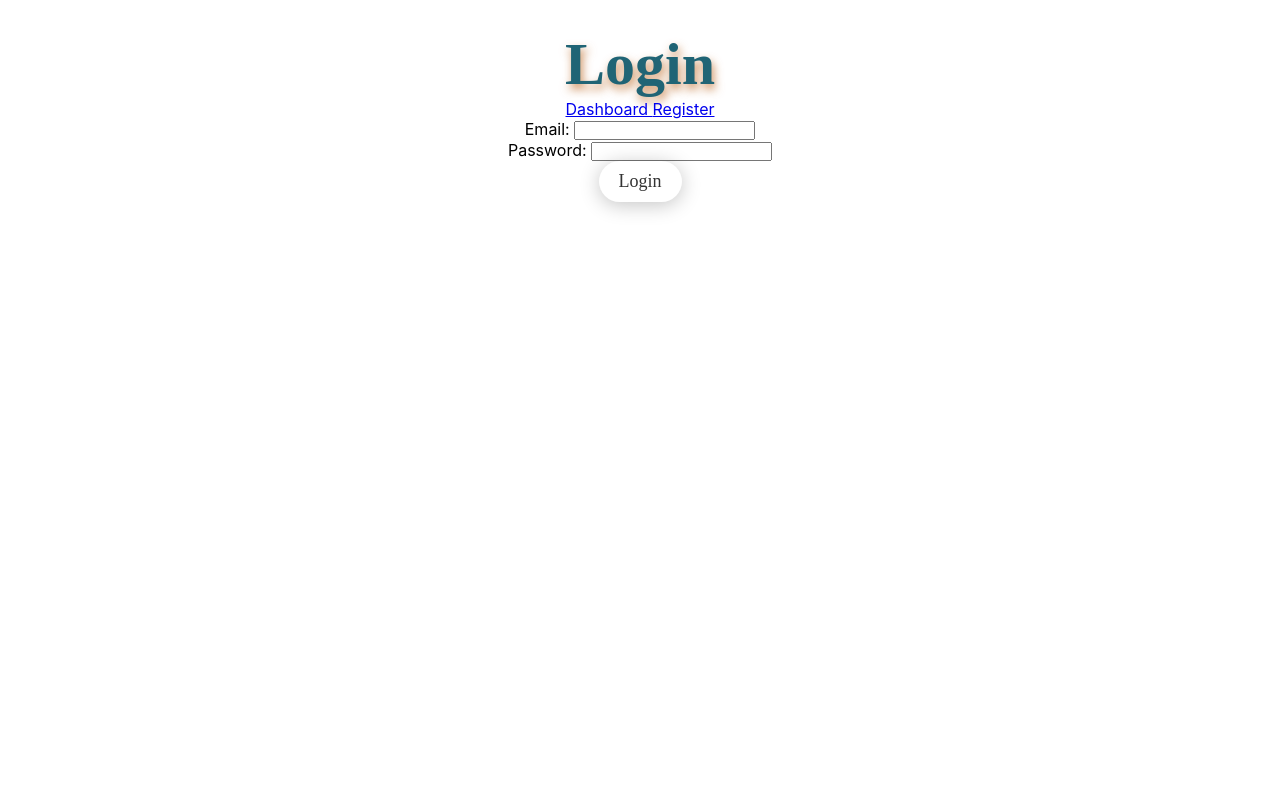
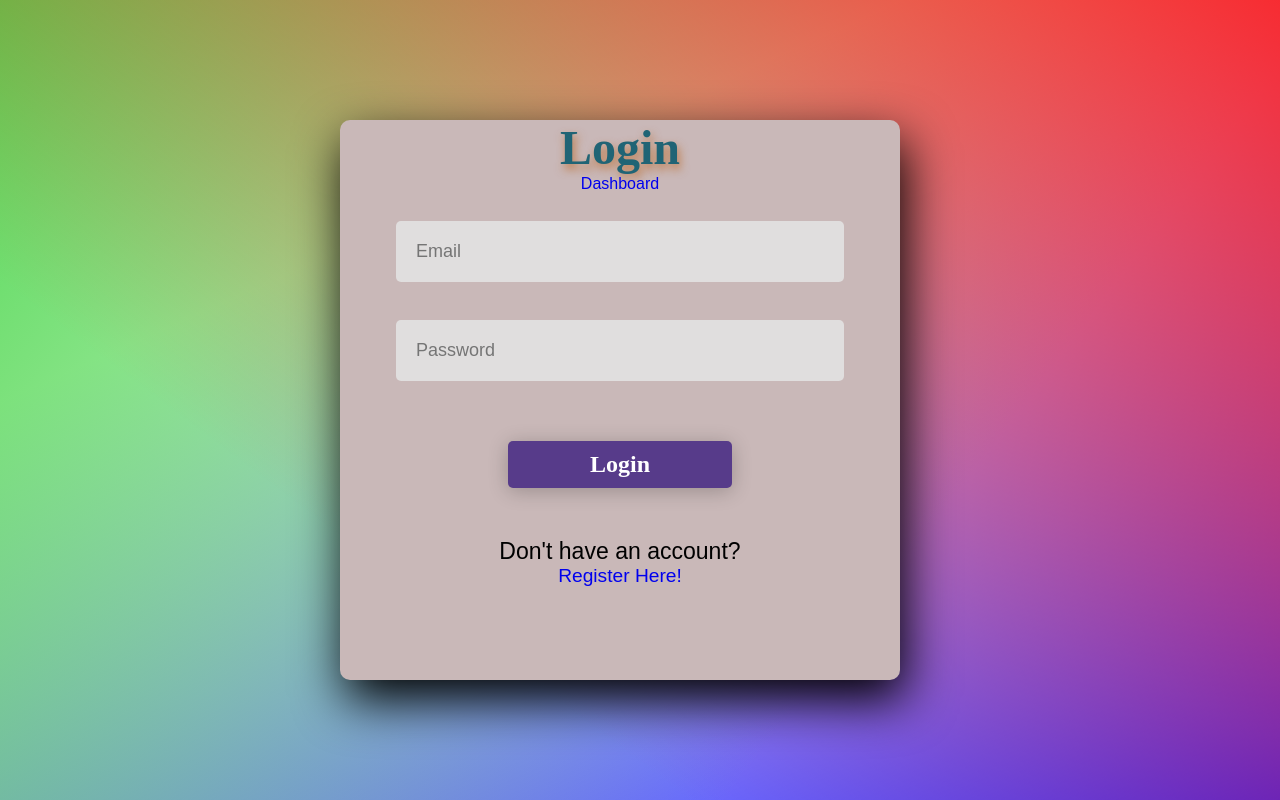
Before and after one commit to JPWallow/MERN_Group_Project, a React (Create React App) app in the folder Travel_Project/client/: page / in a window 1280 px wide. Built offline with nearby package versions, Linux system fonts and the light colour scheme.

Commit message:
Updated css for login and register.

```diff
--- a/Travel_Project/client/src/components/AddDestination.js
+++ b/Travel_Project/client/src/components/AddDestination.js
@@ -85,7 +85,7 @@ const AddDestination = (props) => {
               </li>
             </ul>
           </div>
-          <h1>Add Your Destination</h1>
+          <h4>Add Your Destination</h4>
         </div>
 
         <div className={styles.body}>
--- a/Travel_Project/client/src/components/AddDestination.module.css
+++ b/Travel_Project/client/src/components/AddDestination.module.css
@@ -1,11 +1,7 @@
 .header ul {
   width: 100%;
   height: 100%;
-  padding: 50px;
-  color: #fff;
   text-shadow: 1px 1px 1px #333;
-  margin: 0;
-  padding: 0;
   text-decoration-style: none;
   display: flex;
   justify-content: end;
@@ -13,7 +9,7 @@
 }
 
 .header ul li {
-  line-height: 40px;
+  line-height: 60px;
   display: inline-block;
 }
 
@@ -31,7 +27,6 @@
   min-width: 100%;
   min-height: 100%;
   width: auto;
-
 }
 .container {
   text-align: left;
@@ -51,7 +46,7 @@
 .header {
   width: 100%;
   height: 100%;
-  padding-top: 40px;
+  padding-top: 15px;
 }
 
 .body {
@@ -60,15 +55,13 @@
   font-family: serif;
 }
 
-h2 {
+h4 {
   font-family: "Dancing Script", cursive;
-  font-size: 60px;
+  font-size: 3em;
   text-align: center;
   color: #206475;
   text-shadow: 2px 5px 10px rgba(228, 225, 36, 0.7);
 }
-
-
 
 button {
   border: none;
@@ -83,7 +76,6 @@ button {
   font-size: large;
 }
 
-
 button:hover {
   background-image: linear-gradient(135deg, #c17aec69 20%, #e686526b 70%);
 }
@@ -96,28 +88,23 @@ button:hover {
   box-shadow: 1px 1px 25px rgba(0, 0, 0, 0.35);
   border-radius: 10px;
   border: 6px solid #305a72;
-
   height: 100%;
 }
 
-.form ul {
-  padding: 0;
-  margin: 0;
-  list-style: none;
-}
+
 
 .form ul li {
   display: block;
   min-height: 10px;
   font-family: serif;
-  padding: 5px;
+  padding: 2px;
   font-size: large;
   font-weight: bold;
   color: rgb(71, 20, 71);
 }
 
 .form ul li .input {
-  box-sizing: border-box;
+
   padding: 5px;
   outline: none;
   border: 1px solid #b0cfe0;
@@ -128,26 +115,25 @@ button:hover {
 }
 
 .inputTextarea {
-  box-sizing: border-box;
+
   padding: 5px;
   outline: none;
   border: 1px solid #b0cfe0;
   width: 100%;
   height: 150px;
   background: #f0e9e9;
-}
-
-.form ul li .input:focus {
-  box-shadow: 0 0 5px #b0cfe0;
-  border: 1px solid #b0cfe0;
+  border-radius: 5px;
 }
 
 .select {
-  padding: 5px;
+  margin-top: 10px;
+  padding: 7px;
   outline: none;
   width: 100%;
   box-shadow: 0 0 5px #b0cfe0;
   border: 1px solid #b0cfe0;
+  background: #f0e9e9;
+  border-radius: 5px;
 }
 
 .validation {
--- a/Travel_Project/client/src/components/Dashboard.module.css
+++ b/Travel_Project/client/src/components/Dashboard.module.css
@@ -1,17 +1,11 @@
 .header ul {
   width: 100%;
-  padding: 50px;
-  color: #fff;
+  height: 100%;
   text-shadow: 1px 1px 1px #333;
-  margin: 0;
-  padding: 0;
   text-decoration-style: none;
   display: flex;
   justify-content: end;
   min-width: 120px;
-  position: fixed;
-  overflow: hidden;
-  top: 0;
 }
 
 .header ul li:hover {
@@ -21,7 +15,6 @@
 
 .header ul li {
   line-height: 60px;
-  text-align: center;
   display: inline-block;
 }
 
@@ -34,7 +27,6 @@
   text-decoration: none;
 }
 
-
 .nav {
   background: url("../images/Victoria-Falls\ \(\ Zambia\).jpg");
   background-size: cover;
@@ -42,24 +34,19 @@
   overflow: hidden;
   height: auto;
   width: 100%;
-
 }
 
 .header {
   width: 100%;
   height: 100%;
   padding: 0 0 25px 0;
-
 }
 
-
-
 h1 {
-  padding-top: 30px;
   font-family: "Dancing Script", cursive;
-  font-size: 60px;
+  font-size: 3em;
   text-align: center;
-  color: #0b275c;
+  color: #206475;
   text-shadow: 2px 5px 10px rgba(203, 206, 45, 0.7);
 }
 
@@ -68,8 +55,6 @@
   color: rgb(190, 5, 5);
   font-weight: bold;
 }
-
-
 
 .table {
   background: linear-gradient(165deg, #4a424b69 20%, #8ee9446b 70%);
@@ -87,7 +72,7 @@
 
 .Link {
   text-decoration: none;
-  padding: 0 20px;
+  padding: 30px 30px 30px 0px;
   color: rgb(117, 71, 3);
   font-weight: bold;
 }
@@ -111,13 +96,15 @@
 
 .table thead th {
   color: rgb(3, 93, 153);
-  padding: 30px 30px 30px 0px;
+  padding: 30px 0px 30px 50px;
   font-size: x-large;
   font-weight: bolder;
+  text-align: left;
+
 }
 
 .table tbody tr td {
-  padding-left: 80px;
+  padding: 15px 0px 15px 50px;
   color: rgb(46, 12, 170);
   font-weight: bolder;
 }
--- a/Travel_Project/client/src/components/DestinationDtls.module.css
+++ b/Travel_Project/client/src/components/DestinationDtls.module.css
@@ -1,20 +1,20 @@
 .header ul {
+
    width: 100%;
    height: 100%;
-    padding: 50px;
-    color: #fff;
    text-shadow: 1px 1px 1px #333;
-    margin: 0;
-    padding: 0;
    text-decoration-style: none;
    display: flex;
    justify-content: end;
    min-width: 120px;
+   background-image: linear-gradient(135deg, #f0be6169 20%, #e686526b 70%);
+   padding: 3% 1%;
+   overflow: hidden;
+
    }
 
    .header ul li {
       line-height: 60px;
-    text-align: center;
       display: inline-block;
    }
 
@@ -25,20 +25,15 @@
 
 
    .mainContainer {
-    background: url("../images/Victoria-Falls\ \(\ Zambia\).jpg");
+
       background-repeat: no-repeat;
       background-position: center;
       background-size: cover;
       position: fixed;
-    top: 50%;
-    left: 50%;
       min-width: 100%;
       min-height: 100%;
       width: auto;
-    transform: translateX(-50%) translateY(-50%);
-    padding: 0;
-    margin: 0;
-    box-sizing: border-box;
+      background: rgb(219, 219, 235);
 
 
    }
@@ -46,6 +41,12 @@
     text-align: left;
     width: 100%;
     height: auto;
+   }
+
+   .header {
+      width: 100%;
+      height: 100%;
+
     }
 
    .body{
@@ -61,18 +62,13 @@
     text-decoration: none;
    }
 
-   .header{
-    width: 100%;
-    height: 100%;
-    padding-top: 40px;
-    }
+
    h1 {
-    padding-top: 30px;
       font-family: "Dancing Script", cursive;
-    font-size: 30px;
+      font-size: 3em;
       text-align: center;
-    color: #0b275c;
-    text-shadow: 2px 5px 10px rgba(203, 206, 45, 0.7);
+      color: #206475;
+      text-shadow: 2px 5px 10px rgba(228, 225, 36, 0.7);
    }
 
    .button:hover {
@@ -82,8 +78,8 @@
       }
 
    .weather {
-	width: 350px;
-	height: 150px;
+	width: 25%;
+	height: 35%;
 	overflow: hidden;
 	background: white;
 	border-radius: 10px;
--- a/Travel_Project/client/src/components/EditDestination.module.css
+++ b/Travel_Project/client/src/components/EditDestination.module.css
@@ -1,19 +1,14 @@
 .header ul {
   width: 100%;
   height: 100%;
-  padding: 50px;
-  color: #fff;
   text-shadow: 1px 1px 1px #333;
-  margin: 0;
-  padding: 0;
   text-decoration-style: none;
   display: flex;
   justify-content: end;
   min-width: 120px;
 }
  .header ul li {
-  line-height: 60px;
-  text-align: center;
+  line-height: 40px;
   display: inline-block;
 }
  .header ul li:hover {
@@ -26,15 +21,9 @@
   background-position: center;
   background-size: cover;
   position: fixed;
-  top: 50%;
-  left: 50%;
   min-width: 100%;
   min-height: 100%;
   width: auto;
-  transform: translateX(-50%) translateY(-50%);
-  padding: 0;
-  margin: 0;
-  box-sizing: border-box;
 }
 .container {
   text-align: left;
@@ -44,10 +33,16 @@
  .link {
   position: relative;
   margin: 0 20px;
-  color: #873e23;
+  color: #550707;
   font-weight: bold;
   font-size: large;
   text-decoration: none;
+}
+
+.header {
+  width: 100%;
+  height: 100%;
+  padding-top: 15px;
 }
  .body {
   margin: auto;
@@ -56,7 +51,7 @@
 }
  h1 {
   font-family: "Dancing Script", cursive;
-  font-size: 60px;
+  font-size: 3em;
   text-align: center;
   color: #206475;
   text-shadow: 2px 5px 10px rgba(185, 96, 23, 0.7);
@@ -86,11 +81,7 @@
   border: 6px solid #305a72;
    height: 100%;
 }
- .form ul {
-  padding: 0;
-  margin: 0;
-  list-style: none;
-}
+
  .form ul li {
   display: block;
   min-height: 10px;
@@ -101,7 +92,7 @@
   color: rgb(71, 20, 71);
 }
  .form ul li .input {
-  box-sizing: border-box;
+
   padding: 5px;
   outline: none;
   border: 1px solid #b0cfe0;
@@ -111,7 +102,7 @@
   background: #f0e9e9;
 }
  .inputTextarea {
-  box-sizing: border-box;
+
   padding: 5px;
   outline: none;
   border: 1px solid #b0cfe0;
@@ -119,10 +110,18 @@
   height: 150px;
   background: #f0e9e9;
 }
- .form ul li .input:focus {
+
+.select {
+  margin-top: 10px;
+  padding: 7px;
+  outline: none;
+  width: 100%;
   box-shadow: 0 0 5px #b0cfe0;
   border: 1px solid #b0cfe0;
+  background: #f0e9e9;
+  border-radius: 5px;
 }
+
  .validation {
   color: red;
 }
--- a/Travel_Project/client/src/components/Login.js
+++ b/Travel_Project/client/src/components/Login.js
@@ -1,4 +1,4 @@
-import { Link } from 'react-router-dom';
+import { Link } from "react-router-dom";
 import React, { useState, useEffect } from "react";
 import axios from "axios";
 import { useNavigate } from "react-router-dom";
@@ -13,7 +13,9 @@ const Login = () => {
     e.preventDefault();
     setErr("");
     axios
-            .post("http://localhost:8000/api/login", {
+      .post(
+        "http://localhost:8000/api/login",
+        {
           email: email,
           password: password,
         },
@@ -21,17 +23,16 @@ const Login = () => {
           withCredentials: true,
         }
       )
-            .then((response) => console.log(response))
-            navigate ("/dashboard")
-            .catch((err) => console.log(err));
+      .then((response) => console.log(response));
+    navigate("/dashboard").catch((err) => console.log(err));
   };
   // need this for logout in navbar
-    const handleLogout = async() => {
+  const handleLogout = async () => {
     try {
-            const response = await axios.post("http://localhost:8000/api/logout")
-        }   catch (error) {
+      const response = await axios.post("http://localhost:8000/api/logout");
+    } catch (error) {
       console.log(error.response);
-        };
+    }
 
     // axios
     // .get("http://localhost:8000/api/logout")
@@ -40,23 +41,51 @@ const Login = () => {
   };
 
   return (
+    <div className={styles.container}>
+      <div className={styles.main}>
+        <div className={styles.login}>
           <form onSubmit={handleSubmit}>
             <h1>Login</h1>
-            <Link to="/dashboard"> Dashboard </Link>
-            <Link to="/register"> Register </Link>
-            {err && <h3 style={{ color: "red" }}>{err}</h3>}
+            <Link className={styles.link} to="/dashboard">
+              {" "}
+              Dashboard{" "}
+            </Link>
 
             <div>
-                Email:{" "}
-                <input type="text" onChange={(e) => setEmail(e.target.value)} />
+              <br />
+              <input
+                type="text"
+                placeholder="Email"
+                onChange={(e) => setEmail(e.target.value)}
+              />
             </div>
 
             <div>
-                Password:{" "}
-                <input type="text" onChange={(e) => setPassword(e.target.value)} />
+              <br />
+              <input
+                type="text"
+                placeholder="Password"
+                onChange={(e) => setPassword(e.target.value)}
+              />
             </div>
-            <button type="submit">Login</button>
+            <button className={styles.button} type="submit">
+              Login
+            </button>
+            <div className={styles.footer}>
+
+
+            <p>Don't have an account? </p>
+            <Link className={styles.link} to="/register">
+              {" "}
+              Register Here!{" "}
+            </Link>
+            </div>
+
+            {err && <h3 style={{ color: "red" }}>{err}</h3>}
           </form>
+        </div>
+      </div>
+    </div>
   );
 };
 
--- a/Travel_Project/client/src/components/Login.module.css
+++ b/Travel_Project/client/src/components/Login.module.css
@@ -0,0 +1,76 @@
+.container {
+  padding: 0 40px 0 0;
+  display: flex;
+  justify-content: center;
+  align-items: center;
+  min-height: 100vh;
+  font-family: "Jost", sans-serif;
+
+  background: linear-gradient(
+      217deg,
+      rgba(255, 0, 0, 0.8),
+      rgba(255, 0, 0, 0) 70.71%
+    ),
+    linear-gradient(127deg, rgba(43, 207, 43, 0.8), rgba(0, 255, 0, 0) 70.71%),
+    linear-gradient(336deg, rgba(0, 0, 255, 0.8), rgba(0, 0, 255, 0) 70.71%);
+}
+
+.main {
+  min-width: 70vh;
+  min-height: 70vh;
+  overflow: hidden;
+  background: rgb(201, 184, 184);
+  border-radius: 10px;
+  box-shadow: 5px 20px 50px #000;
+}
+
+.login {
+  position: relative;
+  width: 100%;
+  height: 100%;
+}
+
+input {
+  width: 80%;
+  background: #e0dede;
+  justify-content: center;
+  display: flex;
+  margin: 10px auto;
+  padding: 20px;
+  border: none;
+  outline: none;
+  border-radius: 5px;
+  font-size: large;
+}
+
+.button {
+  width: 40%;
+  height: 60%;
+  color: #fff;
+  background: #573b8a;
+  font-size: 1.5em;
+  font-weight: bold;
+  margin-top: 50px;
+  outline: none;
+  border: none;
+  border-radius: 5px;
+}
+
+.footer {
+
+  font-size: 1.2em;
+  padding: 0 0.5em;
+}
+
+.link , p {
+
+  font-size: 1em;
+  padding: 0 .5em;
+  text-decoration: none;
+
+
+}
+
+.link:hover {
+  color: white;
+}
--- a/Travel_Project/client/src/components/Register.js
+++ b/Travel_Project/client/src/components/Register.js
@@ -1,8 +1,8 @@
-import { Link } from 'react-router-dom';
+import { Link } from "react-router-dom";
 import React, { useState, useEffect } from "react";
 import axios from "axios";
 import { useNavigate } from "react-router-dom";
-import styles from "./Login.module.css";
+import styles from "./Register.module.css";
 
 const Register = () => {
   const [firstName, setFirstName] = useState("");
@@ -24,44 +24,78 @@ const Register = () => {
     try {
       await axios.post("http://localhost:8000/api/register", postData);
       navigate("/");
-        }   catch (err) {
+    } catch (err) {
       setErr(err.response.data.error);
     }
   };
 
   return (
     <form onSubmit={handleSubmit}>
+      <div className={styles.container}>
+        <div className={styles.main}>
+          <div className={styles.register}>
             <h1>Register</h1>
-            <Link to="/"> Login Page </Link>
-            {err && <h3 style={{ color: "red" }}>{err}</h3>}
+
             <div>
-                First Name:{" "}
-                <input type="text" onChange={(e) => setFirstName(e.target.value)} />
+              <div className={styles.input}>
+                <input
+                  type="text"
+                  className={styles.input}
+                  placeholder="First Name"
+                  onChange={(e) => setFirstName(e.target.value)}
+                />
               </div>
 
               <div>
-                Last Name:{" "}
-                <input type="text" onChange={(e) => setLastName(e.target.value)} />
+                <input
+                  type="text"
+                  placeholder="Last Name"
+                  onChange={(e) => setLastName(e.target.value)}
+                />
               </div>
 
               <div>
-                Email:{" "}
-                <input type="text" onChange={(e) => setEmail(e.target.value)} />
+                <input
+                  type="text"
+                  placeholder="Email"
+                  onChange={(e) => setEmail(e.target.value)}
+                />
               </div>
 
               <div>
-                Password:{" "}
-                <input type="text" onChange={(e) => setPassword(e.target.value)} />
+                <input
+                  type="text"
+                  placeholder="Password"
+                  onChange={(e) => setPassword(e.target.value)}
+                />
               </div>
 
               <div>
-                Confirm Password:{" "}
-                <input type="text" onChange={(e) => setConfirmPassword(e.target.value)} />
+                <input
+                  type="text"
+                  placeholder="Confirm Password"
+                  onChange={(e) => setConfirmPassword(e.target.value)}
+                />
+              </div>
             </div>
 
-            <button type="submit">Create Account</button>
+            <button className={styles.button} type="submit">
+              Create Account
+            </button>
+            <div className={styles.footer}>
+              <p>Already have an account? </p>
+              <Link className={styles.link} to="/">
+                {" "}
+                Login Here!{" "}
+              </Link>
+            </div>
+
+            {err && <h3 style={{ color: "red" }}>{err}</h3>}
+          </div>
+        </div>
+      </div>
     </form>
-    )
-}
+  );
+};
 
 export default Register;
--- a/Travel_Project/client/src/components/Register.module.css
+++ b/Travel_Project/client/src/components/Register.module.css
@@ -0,0 +1,64 @@
+.container {
+  padding: 0 40px 0 0;
+  display: flex;
+  justify-content: center;
+  align-items: center;
+  min-height: 100vh;
+  font-family: "Jost", sans-serif;
+
+  background: linear-gradient(
+      217deg,
+      rgba(255, 0, 0, 0.8),
+      rgba(255, 0, 0, 0) 70.71%
+    ),
+    linear-gradient(127deg, rgba(43, 207, 43, 0.8), rgba(0, 255, 0, 0) 70.71%),
+    linear-gradient(336deg, rgba(0, 0, 255, 0.8), rgba(0, 0, 255, 0) 70.71%);
+}
+
+.main {
+  min-width: 70vh;
+  min-height: 70vh;
+  overflow: hidden;
+  background: rgb(201, 184, 184);
+  border-radius: 10px;
+  box-shadow: 5px 20px 50px #000;
+}
+
+.register {
+  position: relative;
+  width: 100%;
+  height: 100%;
+}
+
+.button {
+  width: 40%;
+  height: 60%;
+  color: #fff;
+  background: #573b8a;
+  font-size: 1.5em;
+  font-weight: bold;
+  margin-top: 50px;
+  outline: none;
+  border: none;
+  border-radius: 5px;
+}
+.footer {
+  display: flex;
+  justify-content: center;
+  font-size: 1em;
+  padding-bottom: 2em;
+
+}
+
+.link , p{
+
+  font-size: 1.2em;
+  padding: 0 .5em;
+  text-decoration: none;
+
+
+}
+
+.link:hover {
+  color: white;
+}
```
Also changed, not shown: Travel_Project/client/src/images/placestovisit.jpg (added). Lines whose indentation alone changed are shown as unchanged.
